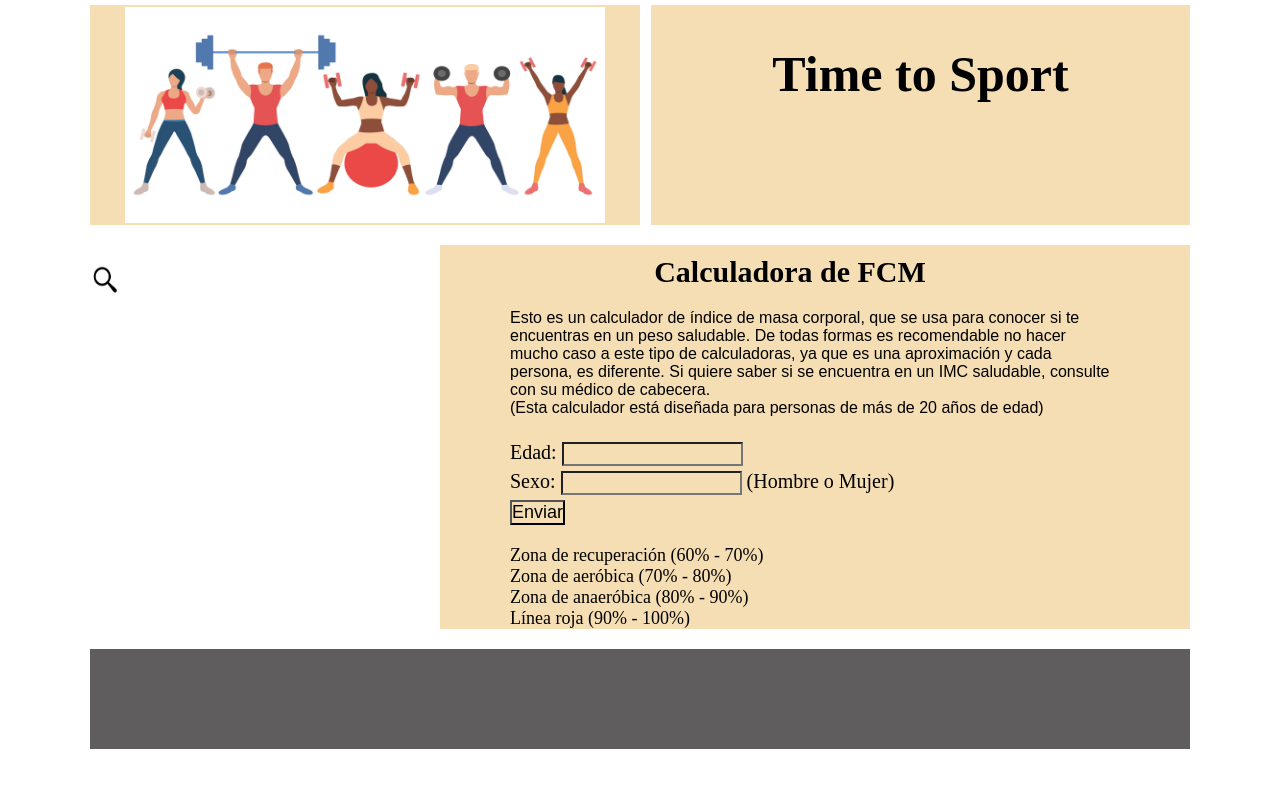
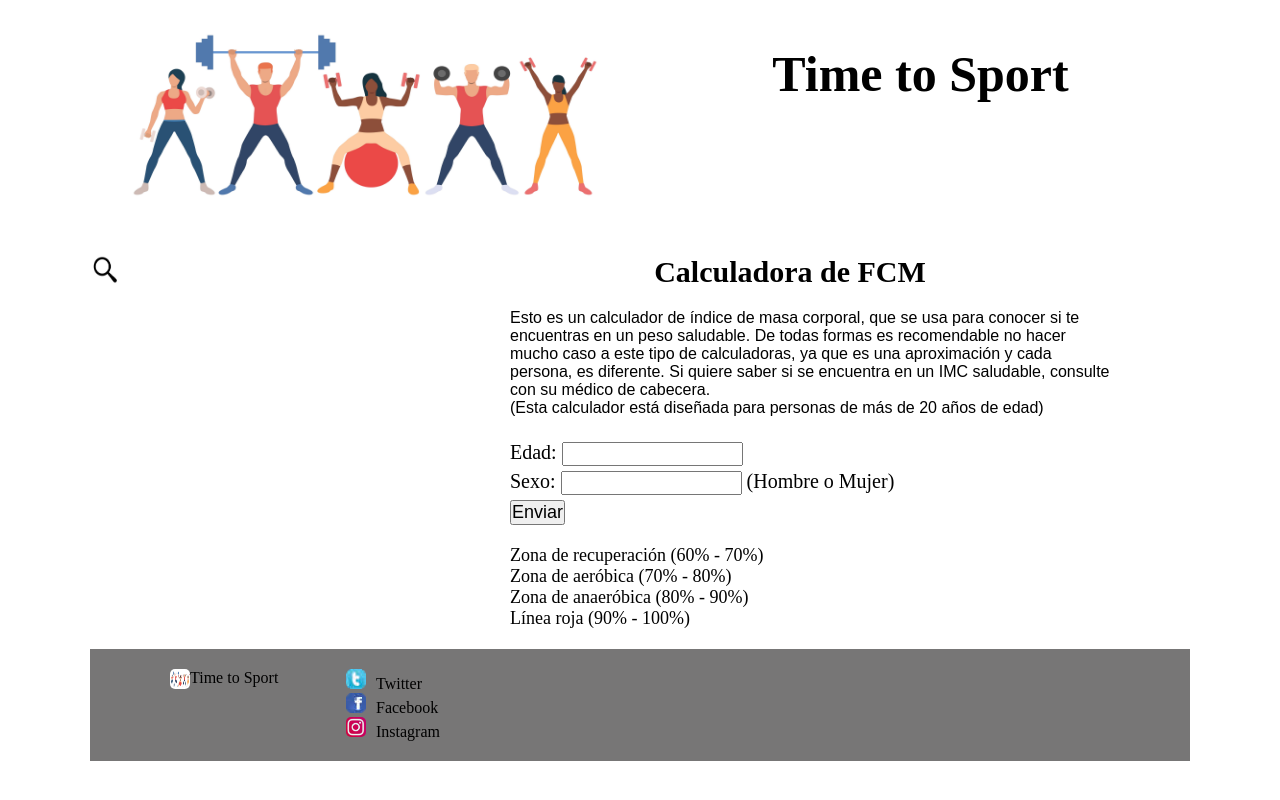
Before and after one commit to Alfred215/DAW, a PHP site: the page made by DAWInterfaces/PR03_García_Arpal_Alfredo/html/fcm.html in a window 1280 px wide. Run offline with PHP 8.4, Linux system fonts and the light colour scheme.

Commit message:
son las 19:37 del 26/11
Signed-off-by: Alfred215 <alfredoarpalrgmail.com>

```diff
--- a/DAWInterfaces/PR03_García_Arpal_Alfredo/css/gym.css
+++ b/DAWInterfaces/PR03_García_Arpal_Alfredo/css/gym.css
@@ -1,7 +1,6 @@
 *{
     padding: 0mm;
     margin: 0mm;
-    background-color: wheat;
 }
 
 html{
@@ -86,7 +85,7 @@ div#menu:hover>nav>ul>li{
 }
 
 aside{
-    margin-top: 40px;
+    margin-top: 30px;
     float: left;
     width: 30px;
     height: 30px;
@@ -274,6 +273,38 @@ footer{
     margin-top: 20px;
     float: right;
     width: 100%;
-    height: 100px;
-    background-color: rgb(95, 93, 93);
+    background-color: #777676;
+    justify-content: space-between;
+    display: flex;
+    flex-direction: row;
 }
+
+div#left{
+    margin-left: 80px;
+    margin-top: 20px;
+    justify-content: space-between;
+    display: flex;
+    flex-direction: row;
+    width: 270px;
+    margin-bottom: 20px;
+}
+
+div#blog{
+    width: 150px;
+    display: flex;
+}
+
+div#blog>img{
+    width: 20px;
+    height: 20px;
+}
+
+div#left>div>img{
+    width: 20px;
+    height: 20px;
+    border-radius: 5px;
+}
+
+div#left>div>a{
+    margin-left: 10px;
+}
--- a/DAWInterfaces/PR03_García_Arpal_Alfredo/html/fcm.html
+++ b/DAWInterfaces/PR03_García_Arpal_Alfredo/html/fcm.html
@@ -81,7 +81,23 @@
         </section>
 
         <footer>
+            <div id="left">
+                <div id="blog">
+                    <img src="../img/logo/logo.jpg" alt="rss">
+                    <p>Time to Sport</p>
+                </div>
+                <div>
+                    <img src="../img/twitter.jpg" alt="twitter"><a href="">Twitter</a><br/>
+                    <img src="../img/facebook.jpg" alt="facebook"><a href="">Facebook</a><br/>
+                    <img src="../img/instagram.PNG" alt="Instagram"><a href="">Instagram</a><br/>
+                </div>
+            </div>
+            <div id="center">
 
+            </div>
+            <div id="right">
+
+            </div>
         </footer>
     </body>
 </html>
```
Also changed, not shown: DAWInterfaces/PR03_García_Arpal_Alfredo/html/horario.html (+16 -0 lines), DAWInterfaces/PR03_García_Arpal_Alfredo/html/imc.html (+16 -0 lines), DAWInterfaces/PR03_García_Arpal_Alfredo/html/maquinaria.html (+16 -0 lines), DAWInterfaces/PR03_García_Arpal_Alfredo/img/facebook.jpg (added), DAWInterfaces/PR03_García_Arpal_Alfredo/img/instagram.PNG (added), DAWInterfaces/PR03_García_Arpal_Alfredo/img/twitter.jpg (added).
